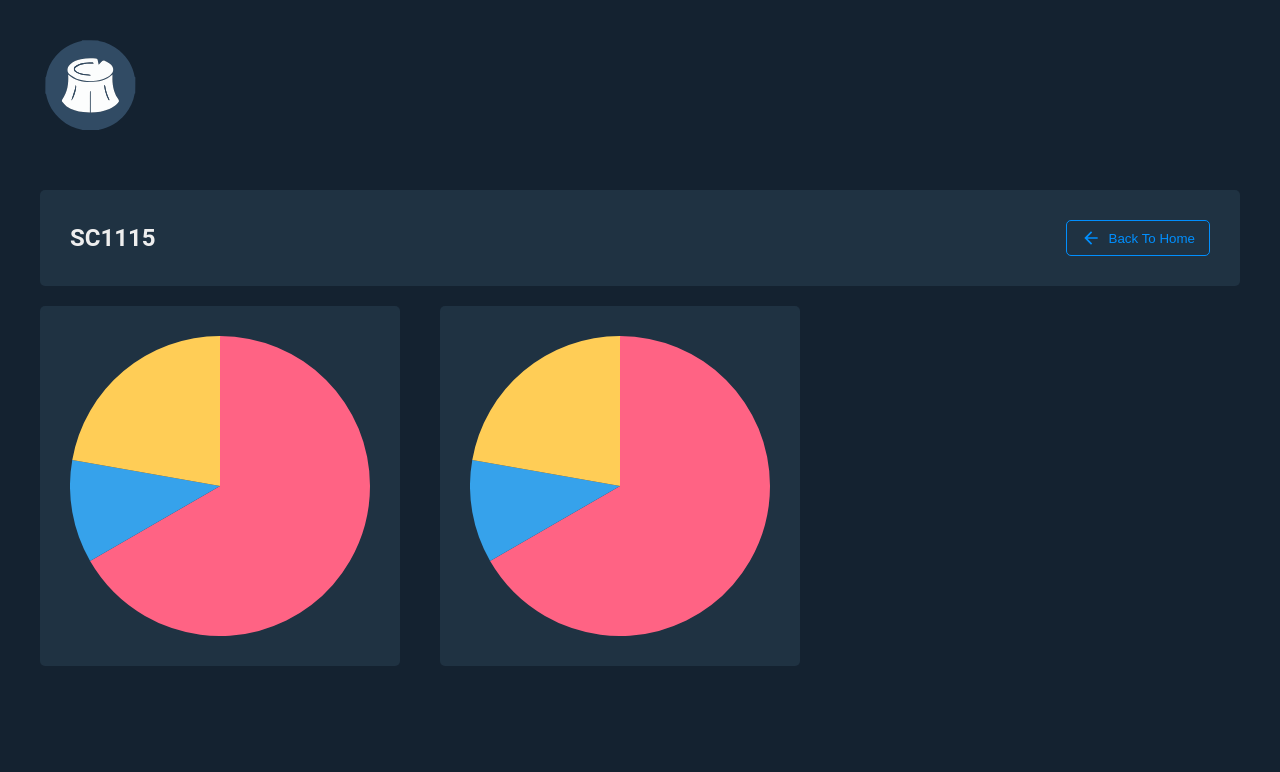
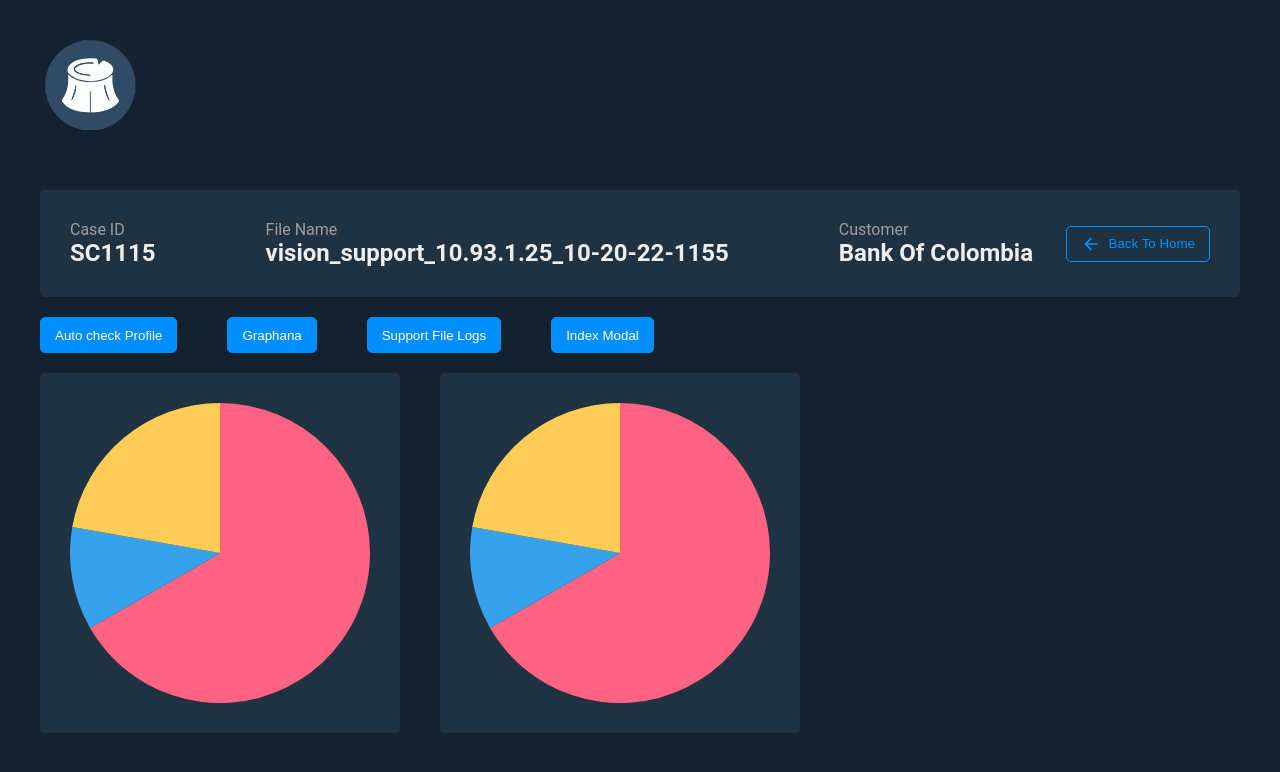
Before and after one commit to sunshavit/logproject, a React (Vite) app: page /1 in a window 1280 px wide. Shown: the top 772 px of the page. Built offline with nearby package versions, Linux system fonts and the light colour scheme.

Commit message:
search input

```diff
--- /dev/null
+++ b/src/components/ButtonsRow/ButtonsRow.jsx
@@ -0,0 +1,16 @@
+import React from "react";
+import { Button } from "../inputs/button.style";
+import { ButtonsRowWrap } from "./ButtonsRow.style";
+
+const ButtonsRow = () => {
+  return (
+    <ButtonsRowWrap>
+      <Button> Auto check Profile</Button>
+      <Button> Graphana</Button>
+      <Button> Support File Logs</Button>
+      <Button> Index Modal</Button>
+    </ButtonsRowWrap>
+  );
+};
+
+export default ButtonsRow;
--- /dev/null
+++ b/src/components/ButtonsRow/ButtonsRow.style.js
@@ -0,0 +1,8 @@
+import styled from "styled-components";
+
+export const ButtonsRowWrap = styled.div`
+  display: flex;
+  width: 100%;
+  gap: 50px;
+  padding-top: 20px;
+`;
--- a/src/pages/CasePage/CasePage.jsx
+++ b/src/pages/CasePage/CasePage.jsx
@@ -4,8 +4,9 @@ import { AppContext } from "../../App";
 import { Header } from "../../components/header/Header";
 import { Button } from "../../components/inputs/button.style";
 import ArrowBackIcon from "@mui/icons-material/ArrowBack";
-import { Box } from "./CasePage.style";
+import { Box, TitleHeadWrap, SingleTitle, TitleName } from "./CasePage.style";
 import { Chart } from "../../components/charts/Chart";
+import ButtonsRow from "../../components/ButtonsRow/ButtonsRow";
 
 const data = {
   labels: ["Red", "Blue", "Yellow"],
@@ -58,12 +59,27 @@ export function CasePage() {
           justifyContent: "space-between",
         }}
       >
-        <h2>{row.caseId}</h2>{" "}
+        <TitleHeadWrap>
+          <SingleTitle>
+            <TitleName>Case ID</TitleName>
+            <h2>{row.caseId}</h2>
+          </SingleTitle>
+          <SingleTitle>
+            <TitleName>File Name</TitleName>
+            <h2>{row.fileName}</h2>
+          </SingleTitle>
+          <SingleTitle>
+            <TitleName>Customer</TitleName>
+            <h2>{row.customer}</h2>
+          </SingleTitle>
+        </TitleHeadWrap>
+
         <Button variant="outline" onClick={() => navigate("/")}>
           <ArrowBackIcon />
           Back To Home
         </Button>
       </Box>
+      <ButtonsRow />
       <div style={{ display: "flex", gap: "40px" }}>
         <Box>
           <Chart config={config} />
--- a/src/pages/CasePage/CasePage.style.js
+++ b/src/pages/CasePage/CasePage.style.js
@@ -6,3 +6,17 @@ export const Box = styled.div`
   border-radius: 5px;
   margin-top: 20px;
 `;
+
+export const TitleHeadWrap = styled.div`
+  display: flex;
+  gap: 110px;
+`;
+
+export const SingleTitle = styled.div`
+  display: flex;
+  flex-direction: column;
+`;
+
+export const TitleName = styled.div`
+  color: #9e9e9e;
+`;
```
